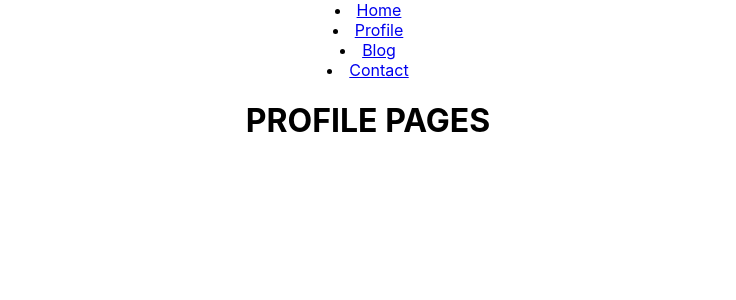
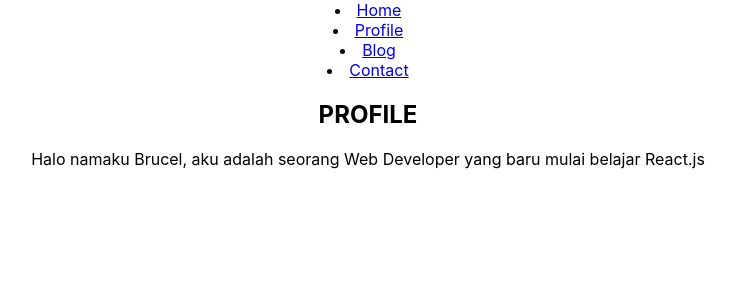
Before and after one commit to BrucelD14/learn-react, a React (Create React App) app in the folder the-react-project/: page /profile in a window 1280 px wide. Shown: the top 300 px of the page, without its empty margins (272-1008 px from the left). Built offline with nearby package versions, Linux system fonts and the light colour scheme.

Commit message:
add content at Profile.js

```diff
--- a/the-react-project/src/pages/Profile.js
+++ b/the-react-project/src/pages/Profile.js
@@ -1,3 +1,8 @@
 export default function Profile() {
-    return <h1>PROFILE PAGES</h1>
+    return(
+        <section>
+        <h1>PROFILE</h1>
+        <p>Halo namaku Brucel, aku adalah seorang Web Developer yang baru mulai belajar React.js</p>
+        </section>
+    )
 }
```
